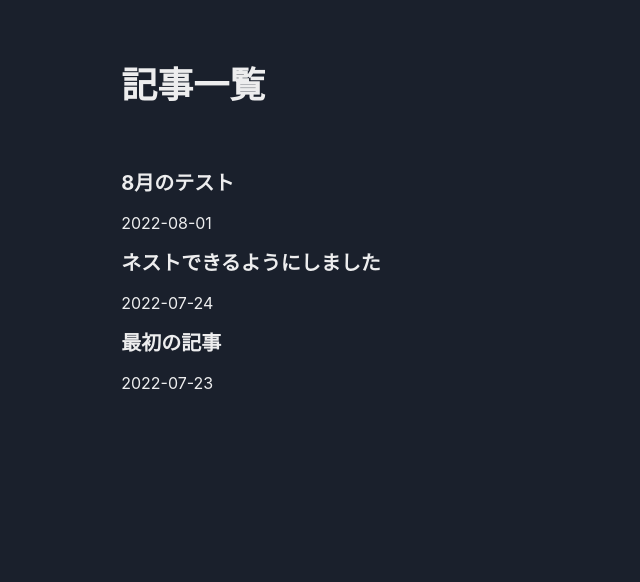
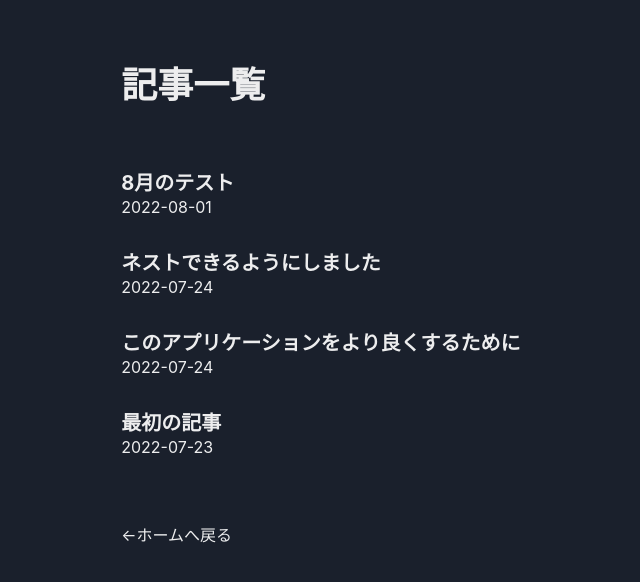
Before and after one commit to nemog9/next-profile-page, a Next.js app: page /posts in a window 1280 px wide. Shown: the top 582 px of the page, without its empty margins (280-920 px from the left). Built offline with nearby package versions, Linux system fonts and the light colour scheme.

Commit message:
react-markdown でレンダリングするように修正

```diff
--- /dev/null
+++ b/_posts/2022/07/todo-for-blog.md
@@ -0,0 +1,9 @@
+---
+title: このアプリケーションをより良くするために
+date: "2022-07-24"
+---
+
+## このアプリケーションをより良くするためにやること
+
+- [x] 今は `<div dangerousInnerHTML={post.content} />` になっているので、react-markdown でレンダリングできるようにする
+- [ ] react-markdown でコードのハイライトもできるようにする
--- a/package.json
+++ b/package.json
@@ -22,7 +22,9 @@
     "react": "18.2.0",
     "react-dom": "18.2.0",
     "react-icons": "^4.4.0",
+    "react-markdown": "^8.0.3",
     "remark": "^14.0.2",
+    "remark-gfm": "^3.0.1",
     "remark-html": "^15.0.1"
   },
   "devDependencies": {
--- a/src/pages/posts/index.tsx
+++ b/src/pages/posts/index.tsx
@@ -1,5 +1,4 @@
 import { Box, Container, Heading, Text } from "@chakra-ui/react";
-import { NextPage } from "next";
 import Link from "next/link";
 import Post from "../../../interfaces/post";
 import { getAllPosts } from "../../../lib/api";
@@ -12,7 +11,7 @@ const BlogList = ({ allPosts }: Props) => {
   return (
     <Container p={[16, 16]}>
       <Heading>記事一覧</Heading>
-      <Box mt={16}>
+      <Box mt={16} mb={16}>
         {allPosts.map(({ title, date, slug }) => {
           return (
             <Link
@@ -20,15 +19,18 @@ const BlogList = ({ allPosts }: Props) => {
               key={slug}
             >
               <a>
-                <Heading as="h3" size="md" mt={4}>
+                <Heading as="h3" size="md" mt={8}>
                   {title}
                 </Heading>
-                <Text>{date}</Text>
+                <Text mt={0}>{date}</Text>
               </a>
             </Link>
           );
         })}
       </Box>
+      <Link href="/">
+        <a>←ホームへ戻る</a>
+      </Link>
     </Container>
   );
 };
```
Also changed, not shown: src/pages/index.tsx (+7 -8 lines), src/pages/posts/[slug].tsx (+15 -7 lines), 1 other file (tests, documents, lock files or other folders).
